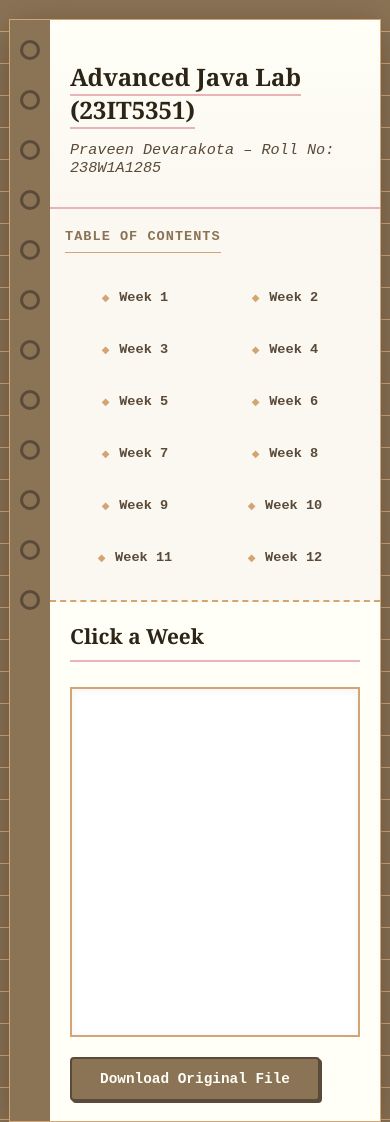
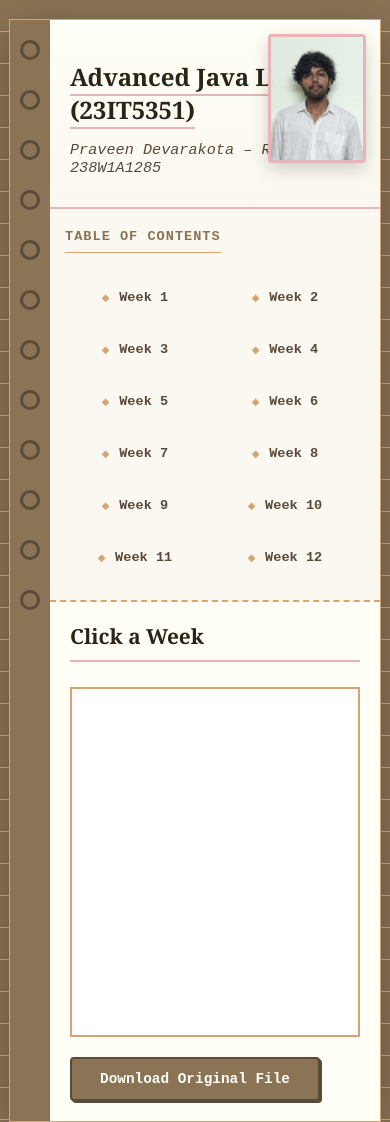
Before and after one commit to praveen-devarakota/java-internal, a plain HTML site: page index.html in a window 390 px wide. Shown: the top 1122 px of the page. Drawn offline with Linux system fonts and the light colour scheme.

Commit message:
profile pic added

```diff
--- a/index.html
+++ b/index.html
@@ -1,8 +1,8 @@
 <!DOCTYPE html>
 <html lang="en">
 <head>
-    <meta charset="UTF-8">
-    <meta name="viewport" content="width=device-width, initial-scale=1.0">
+    <meta charset="UTF-8" />
+    <meta name="viewport" content="width=device-width, initial-scale=1.0"/>
     <title>Advanced Java Lab (23IT5351) – Praveen Devarakota</title>
     <style>
         * {
@@ -32,10 +32,40 @@
             box-shadow:
                 0 0 0 1px #d4a574,
                 0 10px 40px rgba(0, 0, 0, 0.3);
-            position: relative;
+            position: relative; /* keeps the absolute-positioned photo inside this container */
             padding-left: 80px;
         }
 
+        /* ========== PASSPORT PHOTO STYLES ========== */
+        /* Uses real-world passport size: 35mm x 45mm (3.5cm x 4.5cm).
+           object-fit: cover ensures the image fills the box while preserving aspect ratio.
+           Positioned in top-right corner of the notebook container so layout is not disturbed. */
+        .passport-photo {
+            position: absolute;
+            top: 20px;            /* distance from top of notebook container */
+            right: 20px;          /* distance from right edge of notebook container */
+            width: 3.5cm;         /* 35 mm typical passport width */
+            height: 3.7cm;        /* 45 mm typical passport height */
+            border: 3px solid #e8b4b8;
+            border-radius: 4px;   /* optional small rounding */
+            object-fit: cover;    /* crops/centers image to fill frame without distortion */
+            box-shadow: 0 6px 18px rgba(0,0,0,0.18);
+            background: #fff;     /* fallback while image loads */
+            display: block;
+            z-index: 30;          /* sits on top of content */
+        }
+
+        /* Slightly smaller on narrow screens to avoid overlap */
+        @media (max-width: 768px) {
+            .passport-photo {
+                width: 2.6cm;
+                height: 3.4cm;
+                top: 14px;
+                right: 14px;
+            }
+        }
+
+        /* rest of your original styles (unchanged) */
         .notebook-container::before {
             content: '';
             position: absolute;
@@ -305,6 +335,14 @@
         <h2>Praveen Devarakota – Roll No: 238W1A1285</h2>
     </header>
 
+    <!-- ===== Passport photo (top-right) — replace src with your file path ===== -->
+    <img
+        class="passport-photo"
+        src="docs/ProfilePic.jpg"
+        alt="Passport photo of student"
+        aria-label="Student passport photograph"
+    />
+
     <div class="content-layout">
         <div class="weeks-container">
             <script>
```
Also changed, not shown: docs/ProfilePic.jpg (added).
